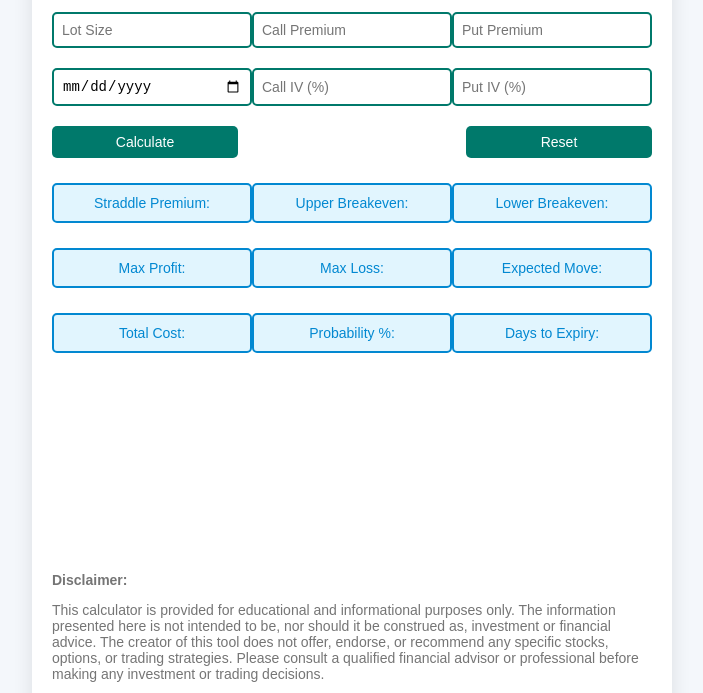
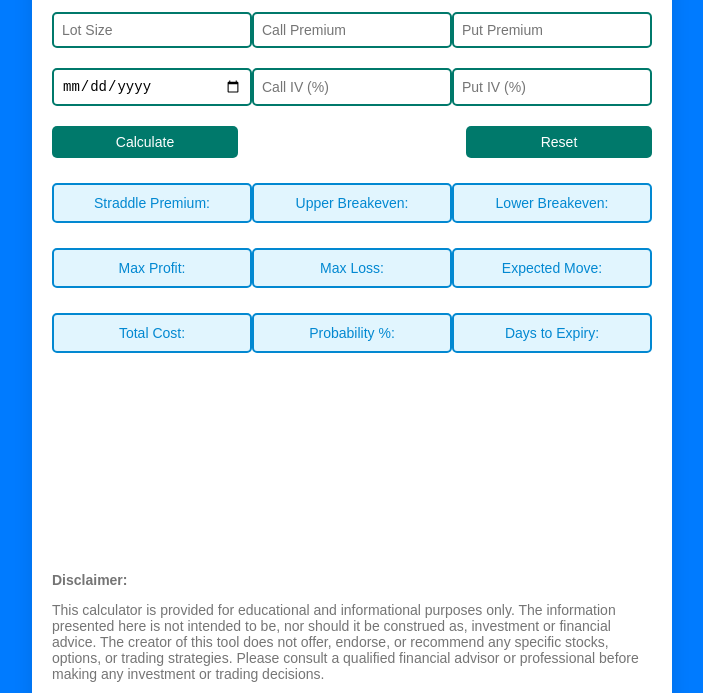
Before and after one commit to simpletradewithpatience/STWP-Straddle-Calculator, a plain HTML site: page index.html in a window 1280 px wide. Shown: the part 143-836 px from the top of the page, without its empty margins (288-991 px from the left). Drawn offline with Linux system fonts and the light colour scheme.

Commit message:
Update index.html

```diff
--- a/index.html
+++ b/index.html
@@ -7,7 +7,7 @@
     <style>
         body {
             font-family: 'Arial', sans-serif;
-            background: #f4f7fb;
+            background: #007bff;
             margin: 0;
             padding: 20px;
         }
```
